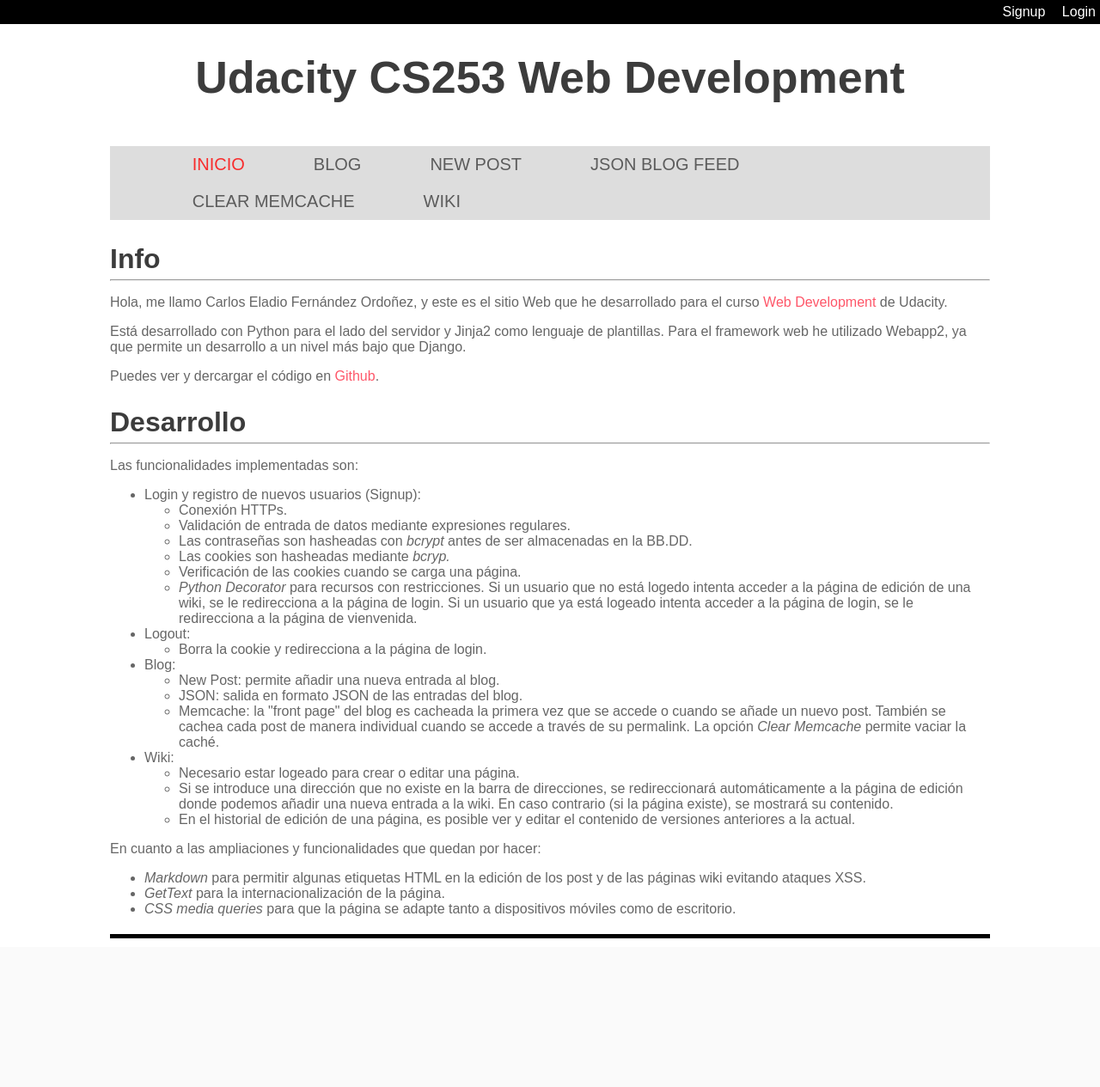
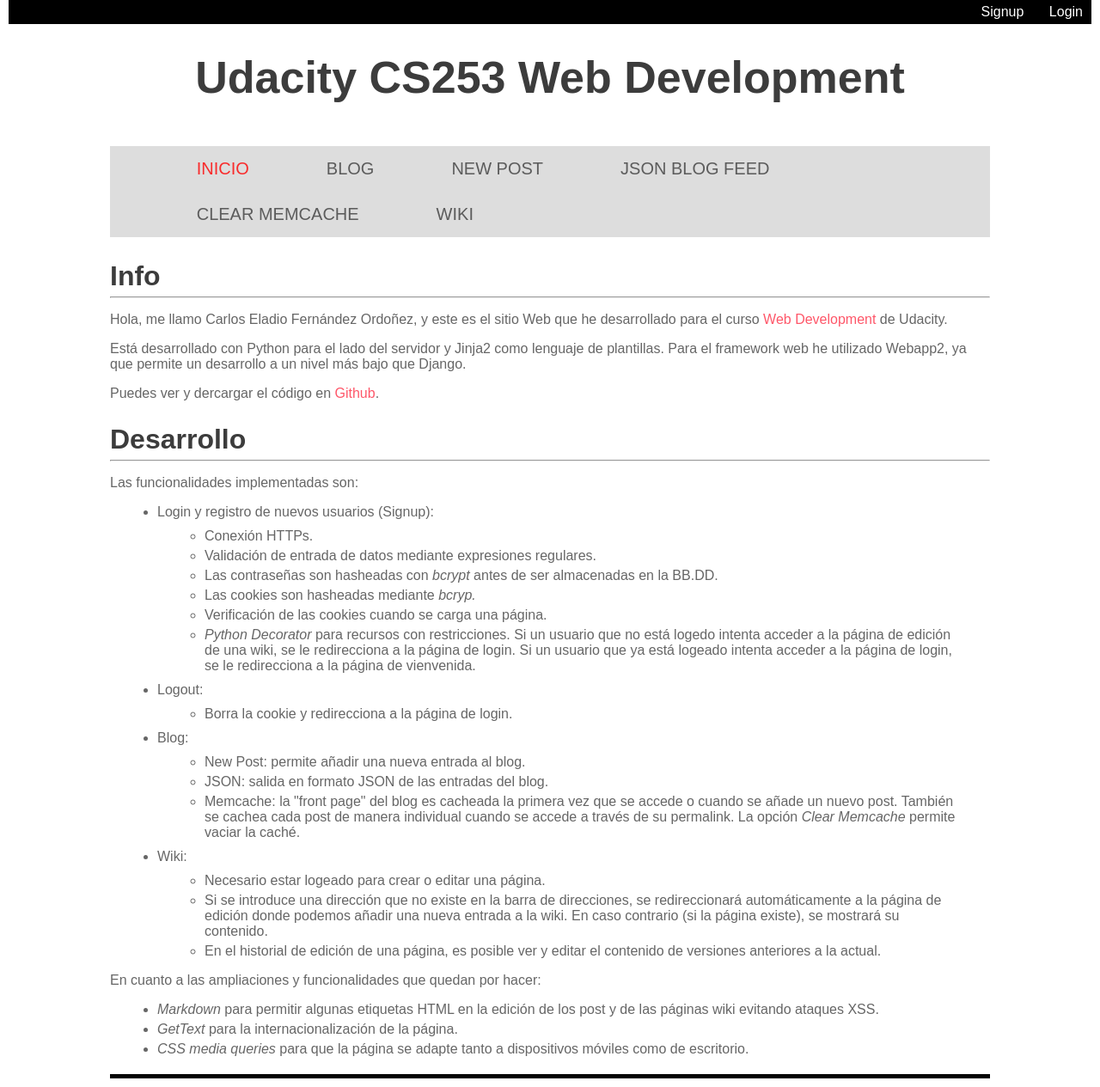
Before and after one commit to sreladio/cs253, a Python web app: template templates/index.html in a window 1280 px wide. Shown: the whole page at 86% size. Before the commit the page ends 1092 px from the top, so only its background shows below. Run offline with Jinja, Linux system fonts and the light colour scheme; the template is opened without the code that fills it, so the values that code supplies are empty.

Commit message:
new style for item list

```diff
--- a/static/css/main.css
+++ b/static/css/main.css
@@ -11,6 +11,14 @@
 
 hr {
 	margin: 10 20 10 auto;
+}
+
+ul {
+	margin: 10px;
+}
+
+li {
+	margin: 5px;
 }
 
 p, li {
```
